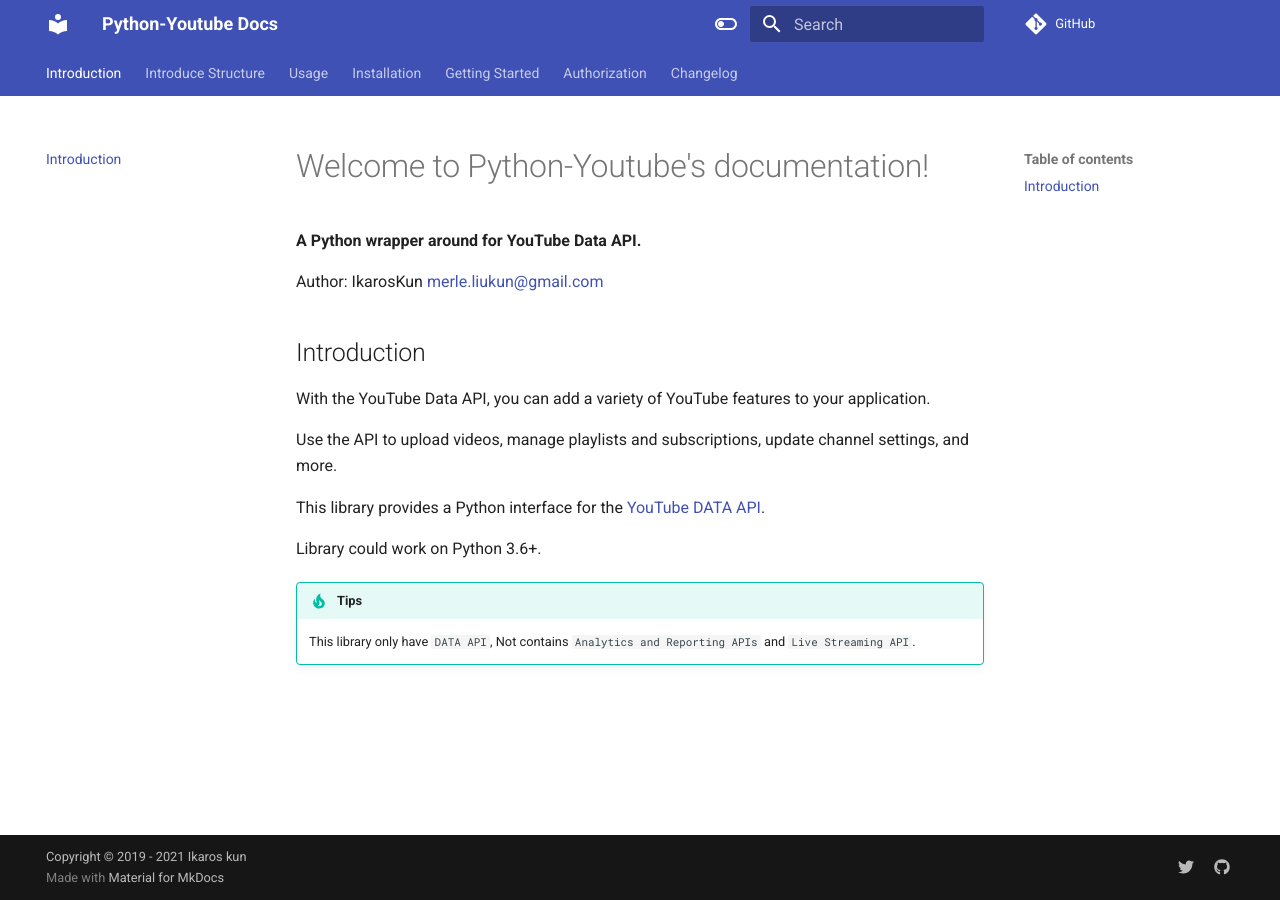
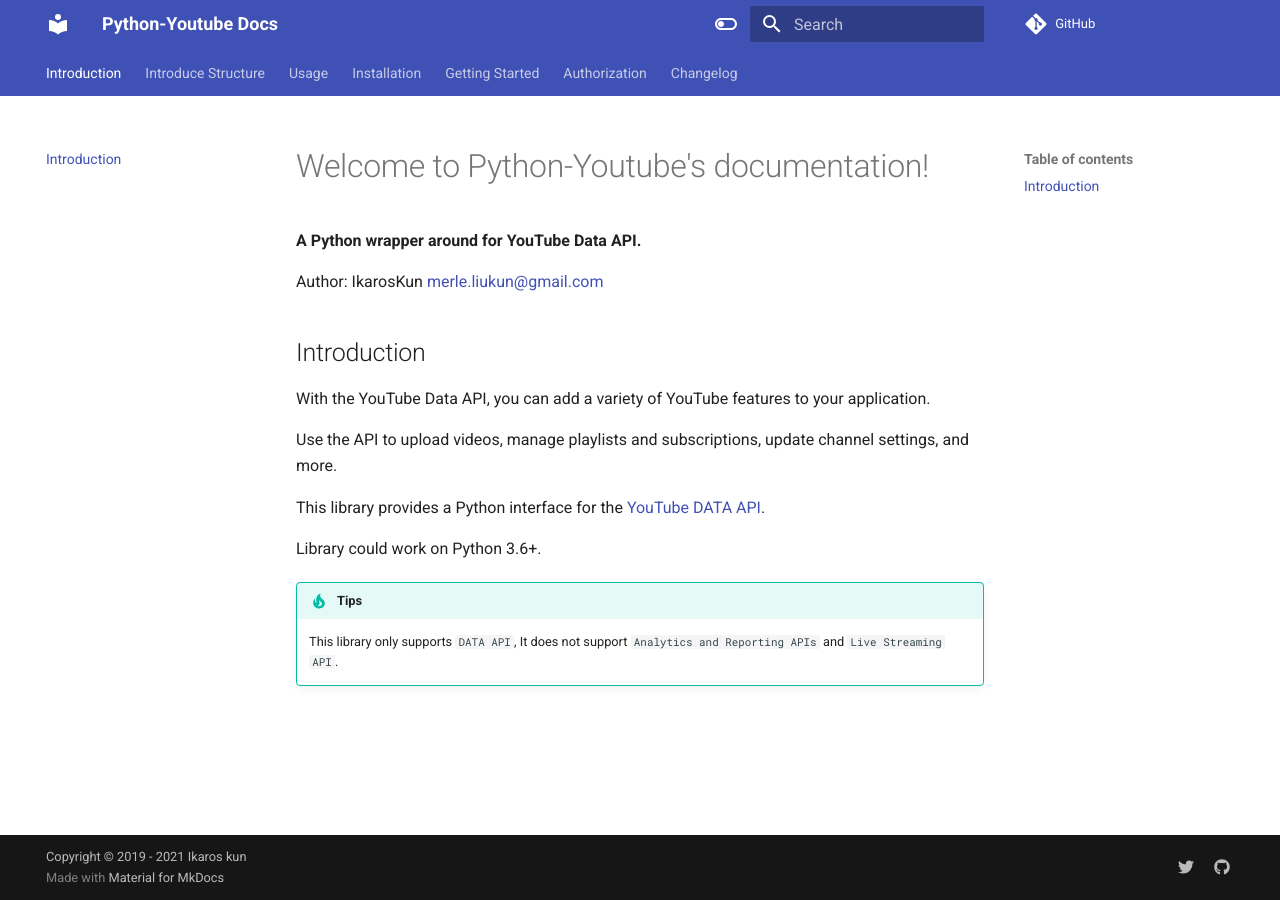
Before and after one commit to sns-sdks/python-youtube, an MkDocs documentation site: the page built from docs/docs/index.md, in a window 1280 px wide. Built offline with MkDocs 1.6.1 and Material for MkDocs 9.7.7, drawn with Linux system fonts in a browser that asks for light colours; comment, search, counter and statistics services are not loaded.

Commit message:
Update index.md
Fix wording

```diff
--- a/docs/docs/index.md
+++ b/docs/docs/index.md
@@ -17,4 +17,4 @@
 
 !!! tip "Tips"
 
-    This library only have `DATA API`, Not contains `Analytics and Reporting APIs` and `Live Streaming API`.
+    This library only supports `DATA API`, It does not support `Analytics and Reporting APIs` and `Live Streaming API`.
```
